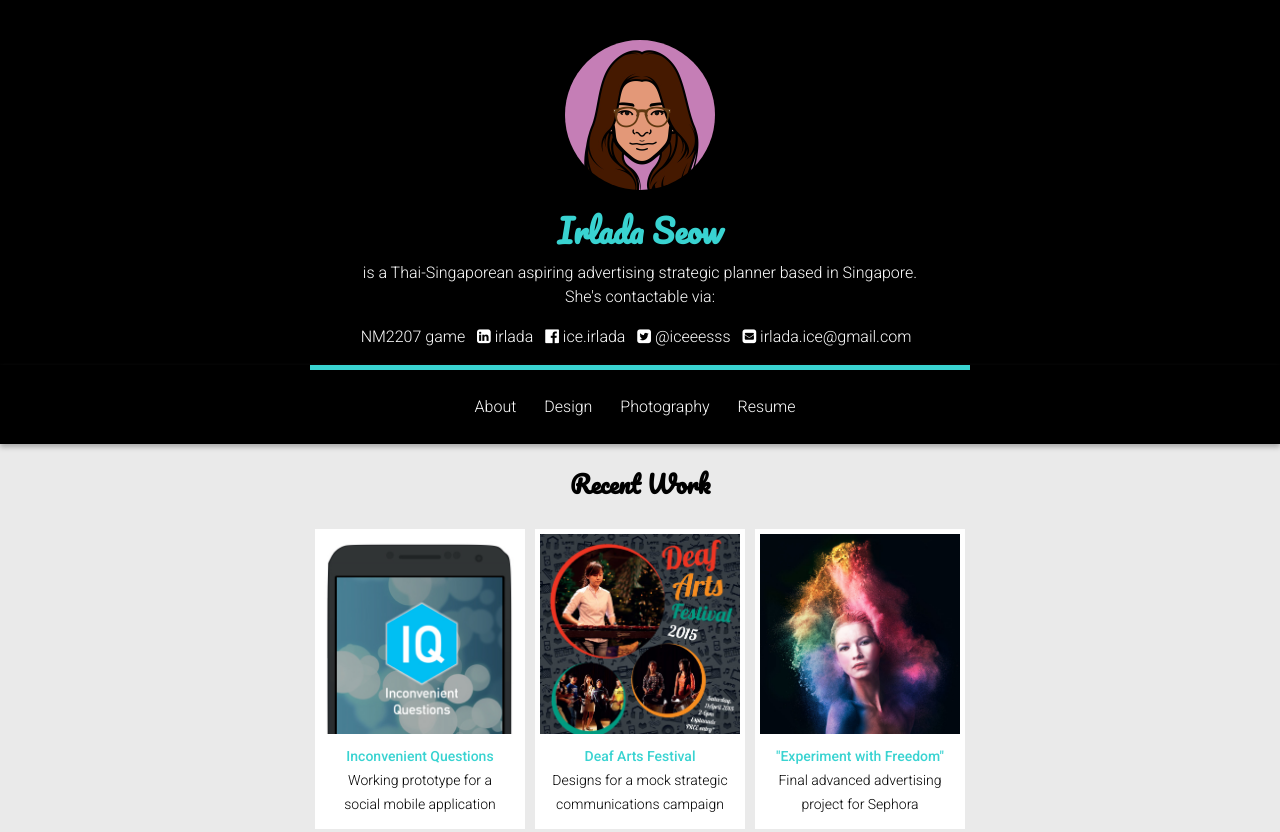
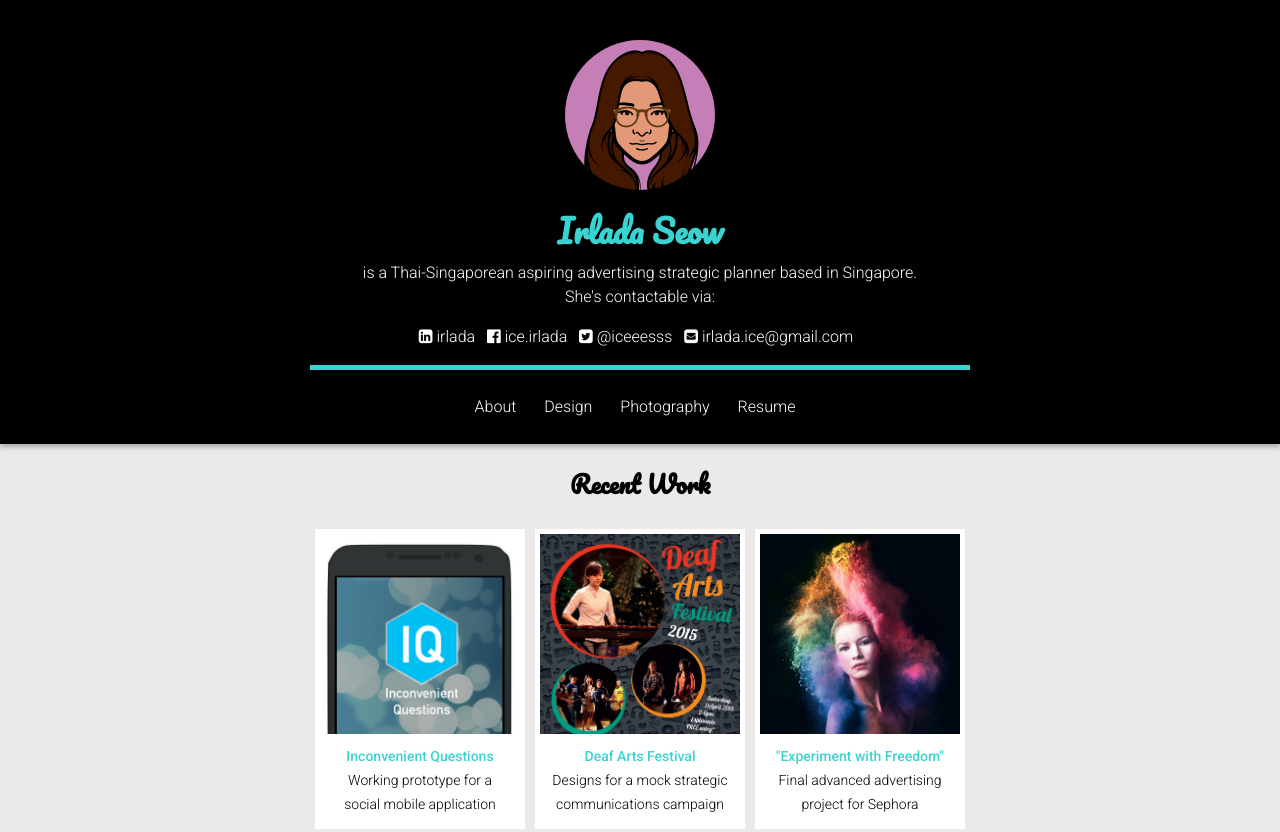
Before and after one commit to iceirlada/iceirlada.github.io, a plain HTML site: page index.html in a window 1280 px wide. Shown: the top 832 px of the page. Drawn offline with Linux system fonts and the light colour scheme.

Commit message:
remove nm2207 game link

```diff
--- a/index.html
+++ b/index.html
@@ -34,7 +34,6 @@
         </h1>
         <p class="description">is a Thai-Singaporean aspiring advertising strategic planner based in Singapore. She's contactable via:</p>
         <p>
-        <a href="newgame">NM2207 game</a>
         <a href="https://www.linkedin.com/in/irlada"><i class="fa fa-linkedin-square"></i> irlada</a>
         <a href="https://www.facebook.com/ice.irlada"><i class="fa fa-facebook-official"></i> ice.irlada</a>
         <a href="https://www.twitter.com/iceeesss"><i class="fa fa-twitter-square"></i> @iceeesss</a>
```
